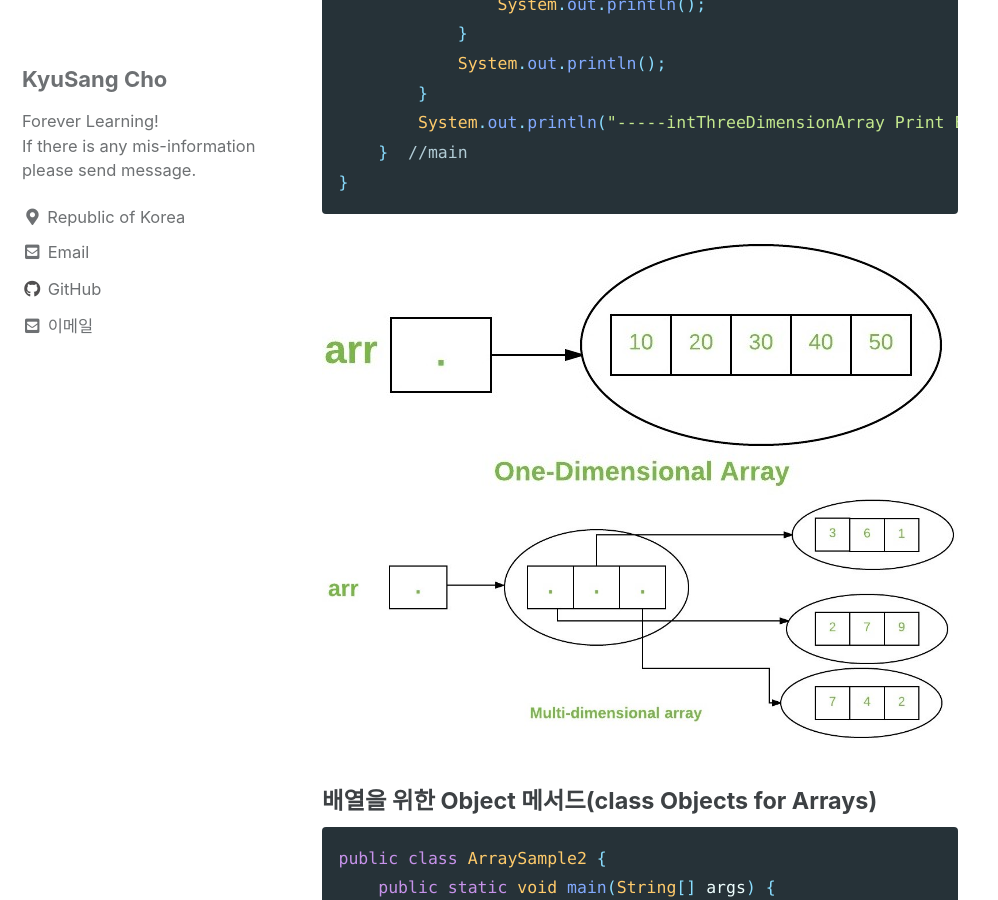
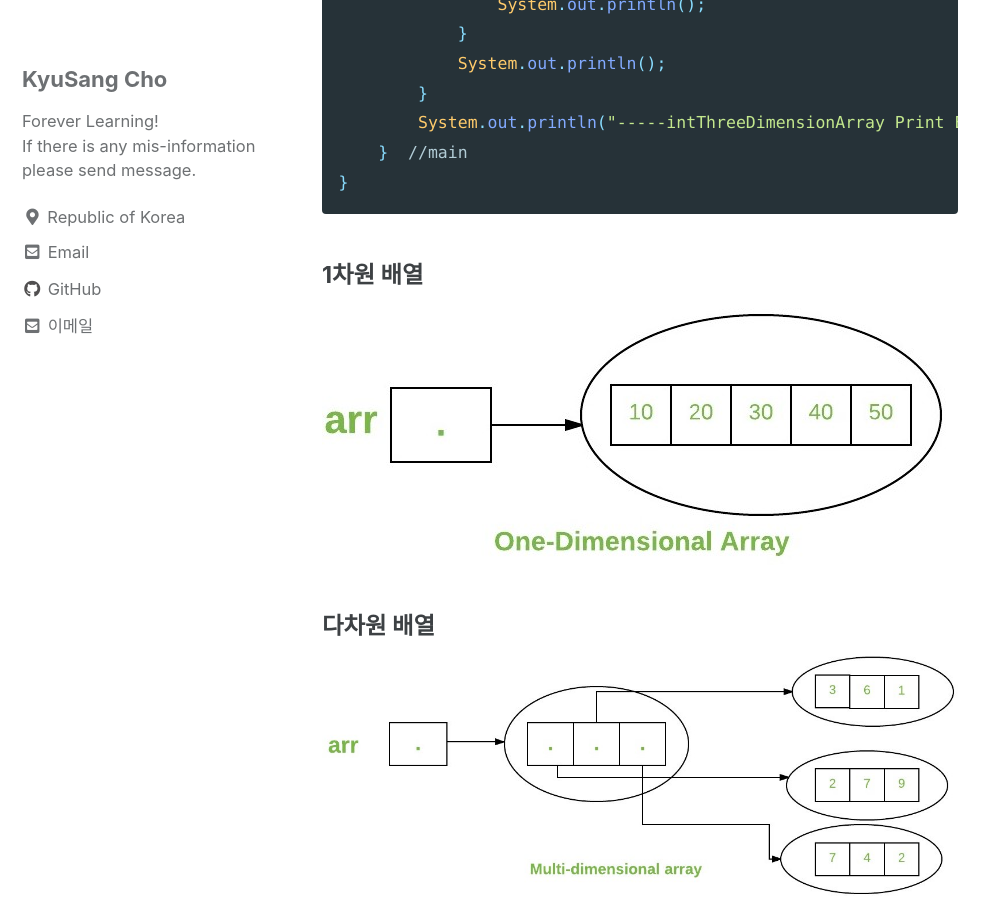
Before and after one commit to DevKS-Yet/DevKs-Yet.github.io, a Jekyll site: the page built from _posts/2022-04-15-71(data-structure2).md, in a window 1280 px wide and 900 px high, scrolled down 5579 px. Shown: the whole window, without its empty margins (0-998 px from the left). Built offline with Jekyll 4.4.1, drawn with Linux system fonts in a browser that asks for light colours; cached includes are drawn as plain includes.

Commit message:
20220418

````diff
--- a/_posts/2022-04-15-71(data-structure2).md
+++ b/_posts/2022-04-15-71(data-structure2).md
@@ -163,7 +163,12 @@ public class ArraySample1 {
 }
 ```
 
+#### 1차원 배열
+
 ![one-dimensional-array](/assets/images/2022/one-dimensional-array.jpeg)
+
+#### 다차원 배열
+
 ![multi-dimensional-array](/assets/images/2022/multi-dimensional-array.jpeg)
 
 #### 배열을 위한 Object 메서드(class Objects for Arrays)
````
